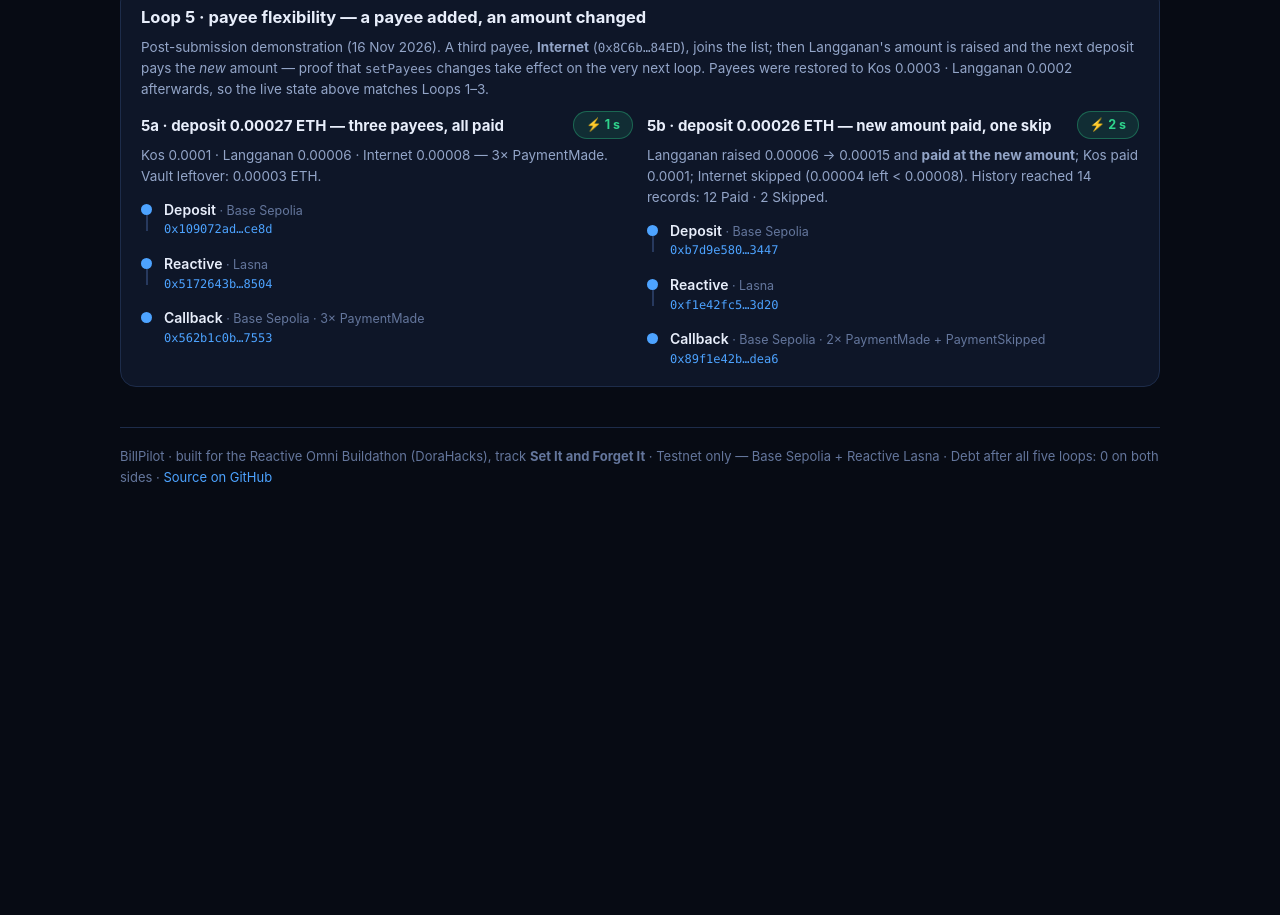
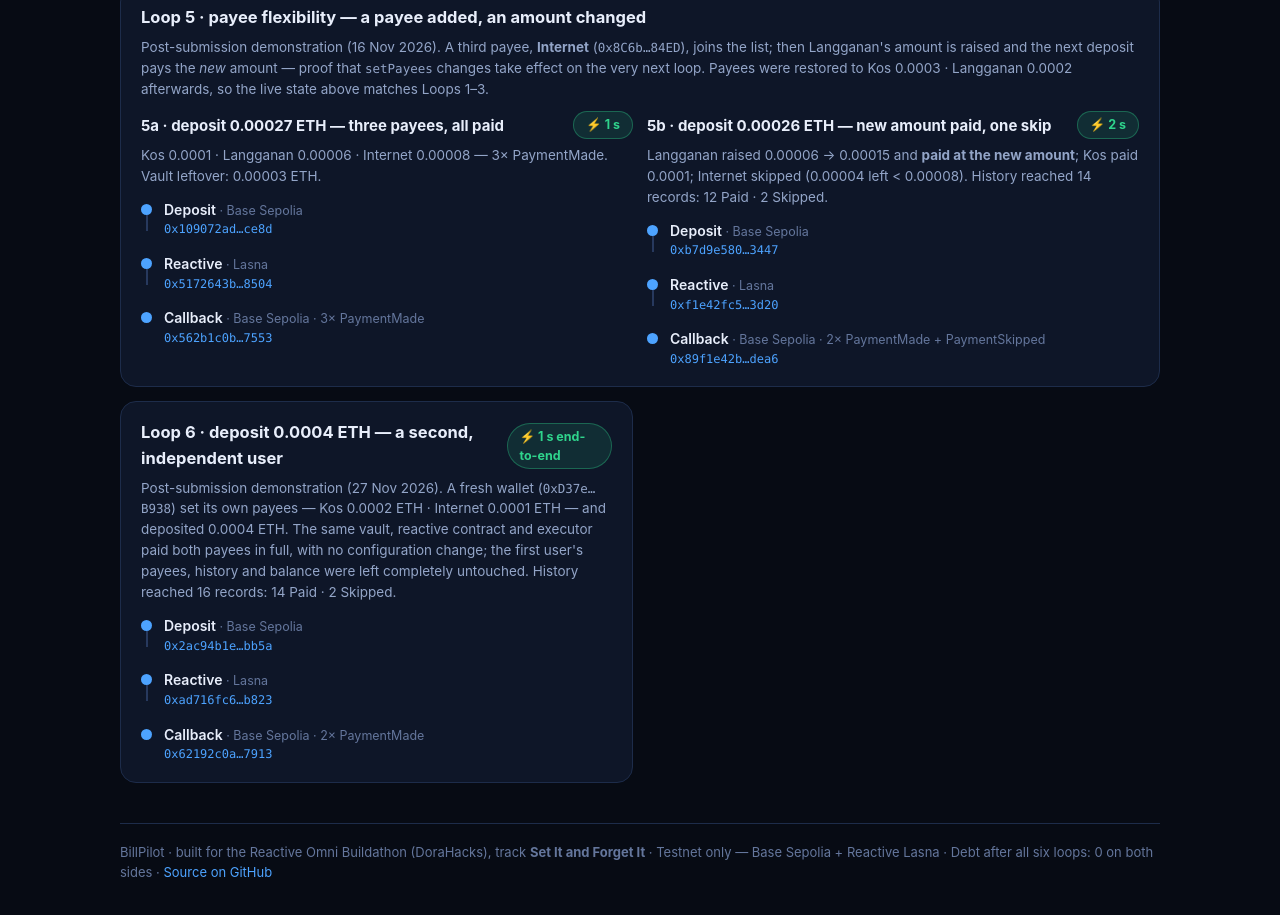
Before and after one commit to Ajengayukusu/billpilot, a plain HTML site: page docs/index.html in a window 1280 px wide. Shown: the part 2204-3119 px from the top of the page. Before the commit the page ends 2755 px from the top, so only its background shows below. Drawn offline with nearby package versions, Linux system fonts and the light colour scheme.

Commit message:
Sync pending local updates (1 file(s))
docs/index.html

```diff
--- a/docs/index.html
+++ b/docs/index.html
@@ -201,7 +201,7 @@
   </section>
 
   <section>
-    <div class="sec-head"><h2>Proven on-chain — five full loops</h2><span class="sub">deposit → reactive → callback for every loop · Loops 4–5 were run post-submission as additional live demonstrations</span></div>
+    <div class="sec-head"><h2>Proven on-chain — six full loops</h2><span class="sub">deposit → reactive → callback for every loop · Loops 4–6 were run post-submission as additional live demonstrations</span></div>
     <div class="loops">
       <div class="loop">
         <div class="loop-head"><h3>Loop 1 · deposit 0.0015 ETH</h3><span class="latency">⚡ 1 s end-to-end</span></div>
@@ -263,11 +263,20 @@
           </div>
         </div>
       </div>
+      <div class="loop">
+        <div class="loop-head"><h3>Loop 6 · deposit 0.0004 ETH — a second, independent user</h3><span class="latency">⚡ 1 s end-to-end</span></div>
+        <p class="meta">Post-submission demonstration (27 Nov 2026). A fresh wallet (<span class="mono">0xD37e…B938</span>) set its own payees — Kos 0.0002 ETH · Internet 0.0001 ETH — and deposited 0.0004 ETH. The same vault, reactive contract and executor paid both payees in full, with no configuration change; the first user's payees, history and balance were left completely untouched. History reached 16 records: 14 Paid · 2 Skipped.</p>
+        <div class="flow">
+          <div class="row"><div class="rail"><div class="node"></div><div class="bar"></div></div><div class="body"><div class="t">Deposit <span class="net">· Base Sepolia</span></div><div class="h"><a href="https://base-sepolia.blockscout.com/tx/0x2ac94b1efefb8ff4a730fc9bfa87d6dcd8b0721cebb3bfa0799187fd2b5abb5a" target="_blank" rel="noopener">0x2ac94b1e…bb5a</a></div></div></div>
+          <div class="row"><div class="rail"><div class="node"></div><div class="bar"></div></div><div class="body"><div class="t">Reactive <span class="net">· Lasna</span></div><div class="h"><a href="https://lasna.reactscan.net/tx/0xad716fc60bc69d74fe56b8975d08f618d01830bf9fac9eefa104288d39a9b823" target="_blank" rel="noopener">0xad716fc6…b823</a></div></div></div>
+          <div class="row"><div class="rail"><div class="node"></div></div><div class="body"><div class="t">Callback <span class="net">· Base Sepolia · 2× PaymentMade</span></div><div class="h"><a href="https://base-sepolia.blockscout.com/tx/0x62192c0a02a7421d43d3f46e490ebd3dd6248babd6d12b589e15154eb7237913" target="_blank" rel="noopener">0x62192c0a…7913</a></div></div></div>
+        </div>
+      </div>
     </div>
   </section>
 
   <footer>
-    BillPilot · built for the Reactive Omni Buildathon (DoraHacks), track <b>Set It and Forget It</b> · Testnet only — Base Sepolia + Reactive Lasna · Debt after all five loops: 0 on both sides · <a href="https://github.com/Ajengayukusu/billpilot" target="_blank" rel="noopener">Source on GitHub</a>
+    BillPilot · built for the Reactive Omni Buildathon (DoraHacks), track <b>Set It and Forget It</b> · Testnet only — Base Sepolia + Reactive Lasna · Debt after all six loops: 0 on both sides · <a href="https://github.com/Ajengayukusu/billpilot" target="_blank" rel="noopener">Source on GitHub</a>
   </footer>
 </div>
 
```
